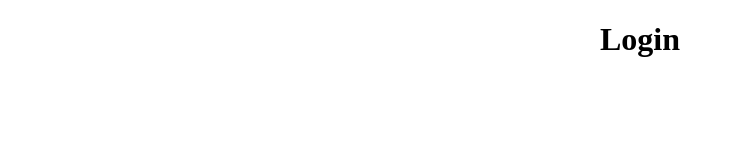
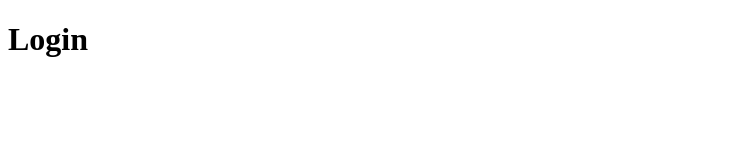
Before and after one commit to iamneo-production/cabddcffeebd305677716bfdbccbfebeddone, a plain HTML site: page Public/index.html in a window 1280 px wide. Shown: the whole page, without its empty margins (0-735 px from the left). Drawn offline with Linux system fonts and the light colour scheme.

Commit message:
Backup Commit

```diff
--- a/Public/index.html
+++ b/Public/index.html
@@ -1,13 +1,11 @@
 <!DOCTYPE html>
 <html lang="en">
-
-    <head>
-        <meta charset="UTF-8">
-        <meta name="viewport" content="width=device, initial-scale=1.0">
-
-        <h1 style="text-align: center;">Login</h1>
-    </head>
-
-    <body>
-    </body>
+<head>
+    <meta charset="UTF-8">
+    <meta name="viewport" content="width=device-width, initial-scale=1.0">
+    <title>Validation</title>
+</head>
+<body>
+    <h1>Login </h1>
+</body>
 </html>
```
